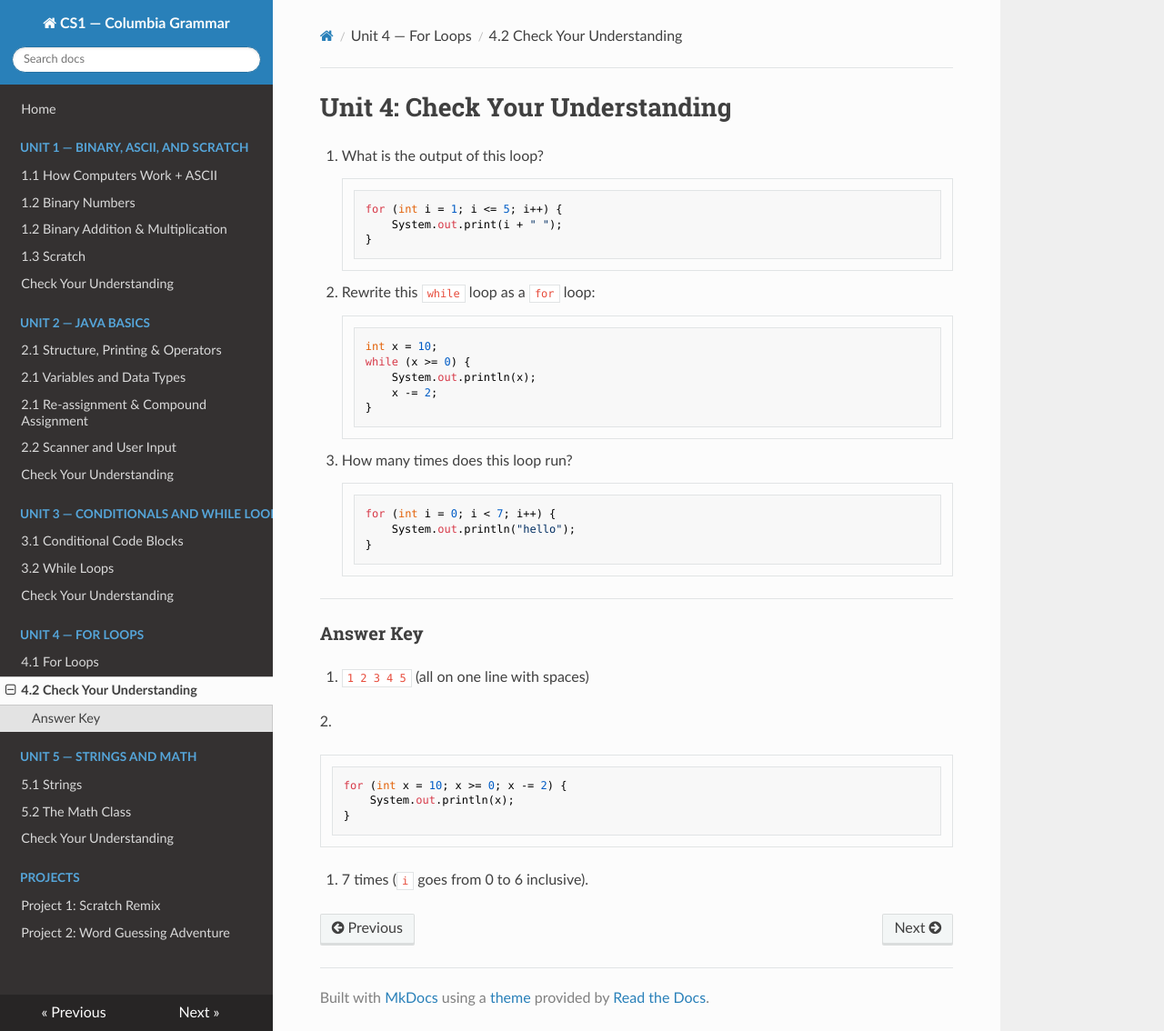
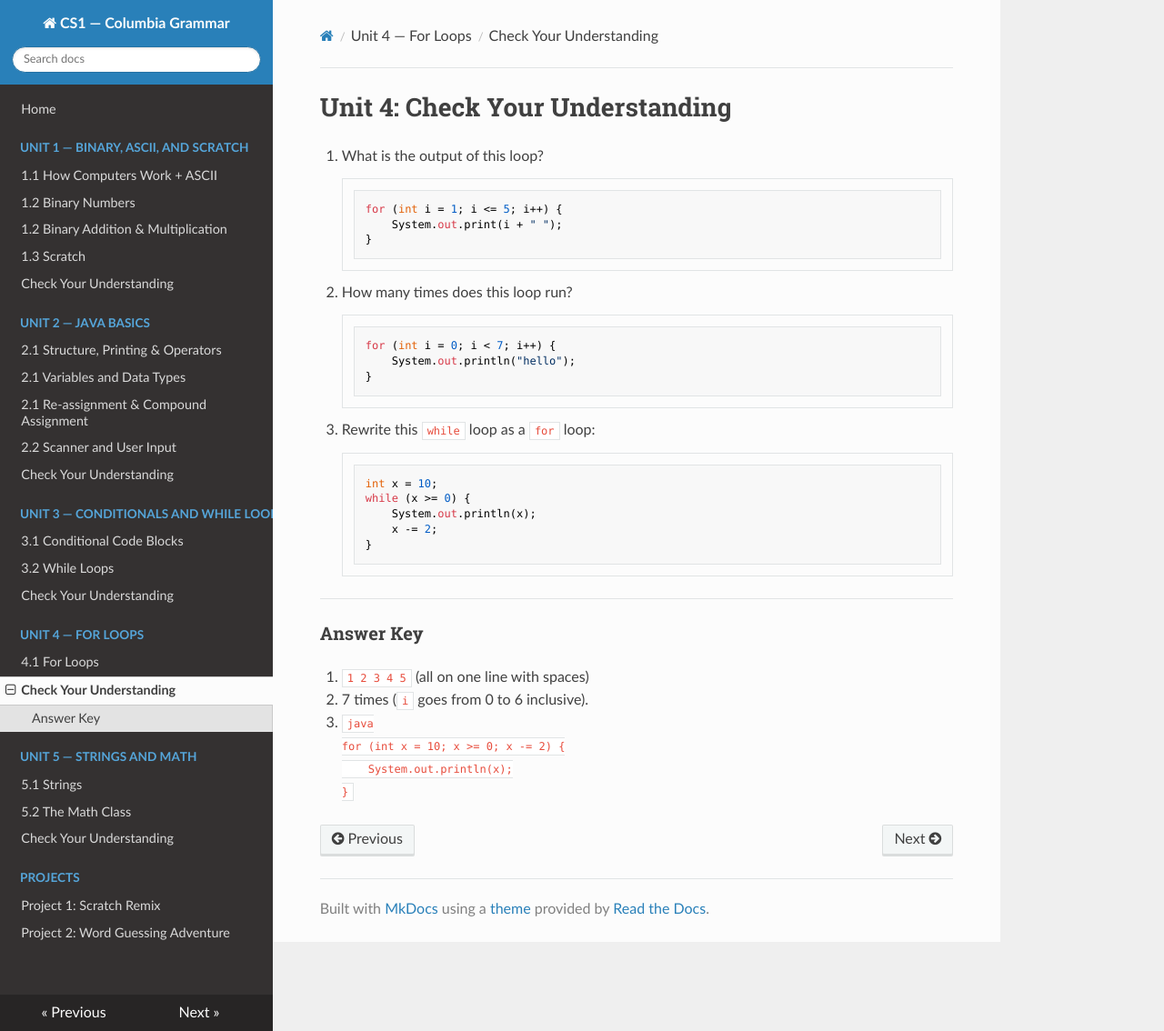
Before and after one commit to kjergens/cs1-site, an MkDocs documentation site: the page built from docs/unit4/unit4_check_understanding.md, in a window 1280 px wide and 1134 px high. Shown: the whole window at 91% size. Built offline with MkDocs 1.6.1, drawn with Linux system fonts in a browser that asks for light colours; nearby versions of some CDN libraries.

````diff
--- a/docs/unit4/unit4_check_understanding.md
+++ b/docs/unit4/unit4_check_understanding.md
@@ -7,19 +7,19 @@
 }
 ```
 
-2. Rewrite this `while` loop as a `for` loop:
+2. How many times does this loop run?
+```java
+for (int i = 0; i < 7; i++) {
+    System.out.println("hello");
+}
+```
+
+3. Rewrite this `while` loop as a `for` loop:
 ```java
 int x = 10;
 while (x >= 0) {
     System.out.println(x);
     x -= 2;
-}
-```
-
-3. How many times does this loop run?
-```java
-for (int i = 0; i < 7; i++) {
-    System.out.println("hello");
 }
 ```
 
@@ -29,11 +29,10 @@
 
 1. `1 2 3 4 5` (all on one line with spaces)
 
-2.
-```java
+2. 7 times (`i` goes from 0 to 6 inclusive).
+
+3. ```java
 for (int x = 10; x >= 0; x -= 2) {
     System.out.println(x);
 }
 ```
-
-3. 7 times (`i` goes from 0 to 6 inclusive).
--- a/mkdocs.yml
+++ b/mkdocs.yml
@@ -34,7 +34,7 @@
     - "Check Your Understanding": unit3/unit3_check_understanding.md
   - Unit 4 — For Loops:
     - "4.1 For Loops": unit4/notes_for_loops.md
-    - "4.2 Check Your Understanding": unit4/unit4_check_understanding.md
+    - "Check Your Understanding": unit4/unit4_check_understanding.md
   - Unit 5 — Strings and Math:
     - "5.1 Strings": unit5/notes_strings.md
     - "5.2 The Math Class": unit5/notes_math.md
````
Also changed, not shown: docs/unit1/unit1_check_understanding.md (+0 -5 lines).
